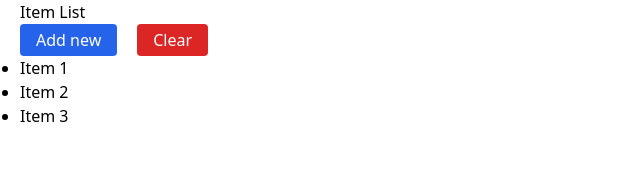
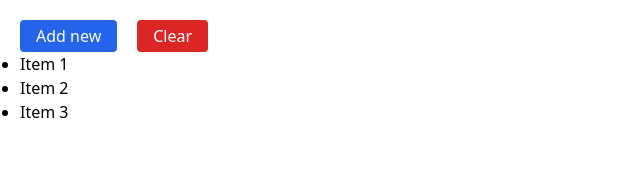
Before and after one commit to mahfuzurrahman98/Playing-with-React-TS, a React (Vite) app: page / in a window 1280 px wide. Shown: the top 178 px of the page, without its empty margins (0-640 px from the left). Built offline with nearby package versions, Linux system fonts and the light colour scheme.

Commit message:
some clean up

```diff
--- a/src/components/ListGroup.tsx
+++ b/src/components/ListGroup.tsx
@@ -6,10 +6,9 @@ type Item = {
 
 interface Props {
   initialItems: Item[];
-  heading: string;
 }
 
-function ListGroup({ initialItems, heading }: Props) {
+function ListGroup({ initialItems }: Props) {
   const [items, setItems] = useState(initialItems);
   const [selectedItem, setSelectedItem] = useState<Item | null>(null);
 
@@ -19,12 +18,11 @@ function ListGroup({ initialItems, heading }: Props) {
       id: curLen + 1,
       name: `Item ${curLen + 1}`,
     };
-    setItems([...items, newItem]);
+    setItems((prevItems) => [...prevItems, newItem]);
   };
 
   const clickedItem = (e: React.MouseEvent<HTMLLIElement, MouseEvent>) => {
     let target = e.target as HTMLLIElement;
-    console.log(target.getAttribute('data-id'));
 
     let id = parseInt(target.getAttribute('data-id')!);
     let item = items.find((item) => item.id === id);
@@ -32,8 +30,7 @@ function ListGroup({ initialItems, heading }: Props) {
   };
 
   return (
-    <div className="px-5">
-      <h3>{heading}</h3>
+    <div className="px-5 pt-5">
       {items.length === 0 && <p>No items found.</p>}
       <div className="flex gap-x-5">
         <button
```
